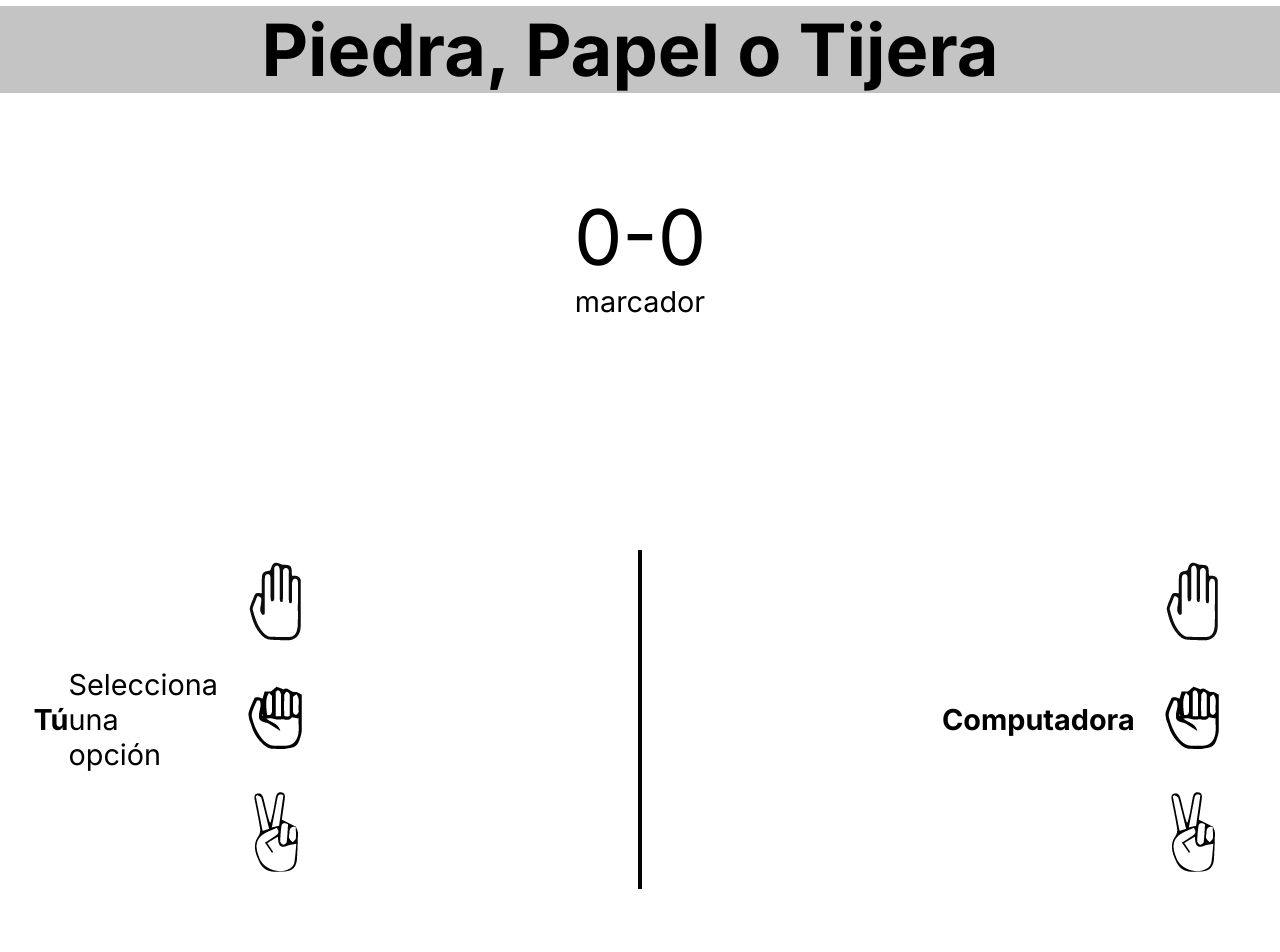
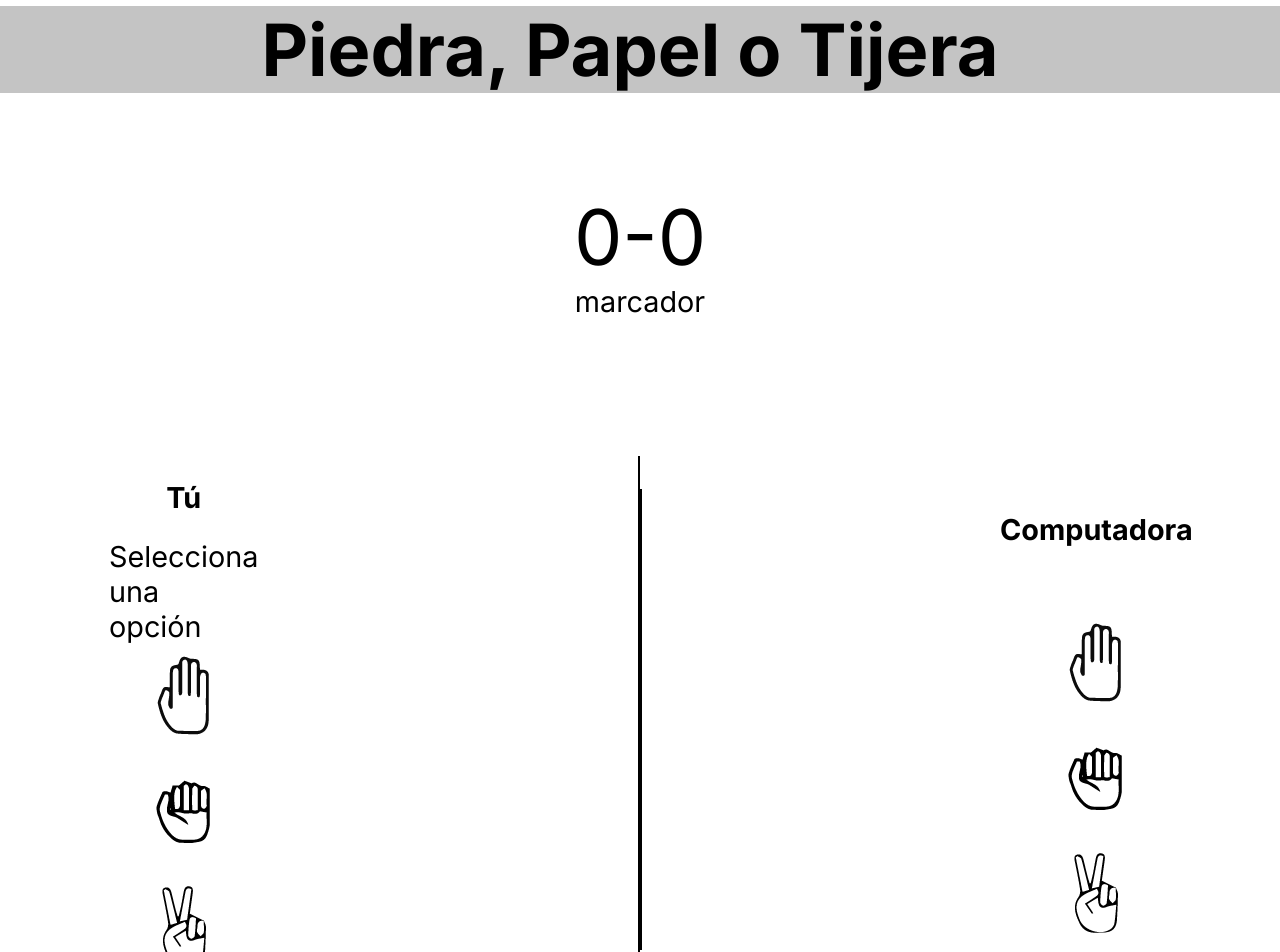
Before and after one commit to kevcesca/PiedraPapelTijeras, a Next.js app: page / in a window 1280 px wide. Shown: the top 952 px of the page. Built offline with nearby package versions, Linux system fonts and the light colour scheme.

Commit message:
Corrigiendo enlace del deploy

```diff
--- a/src/app/page.module.css
+++ b/src/app/page.module.css
@@ -20,7 +20,7 @@
   display: flex;
   justify-content: center;
   align-items: center;
-  flex-direction: column;
+  flex-direction: column !important;
   padding-right: 24rem;
   border: 0px;
   border-right: 2px;
@@ -32,7 +32,7 @@
   display: flex;
   justify-content: center;
   align-items: center;
-  flex-direction: column;
+  flex-direction: column !important;
   padding-left: 24rem;
   border: 0px;
   border-left: 2px;
```
